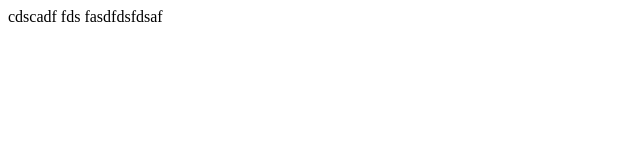
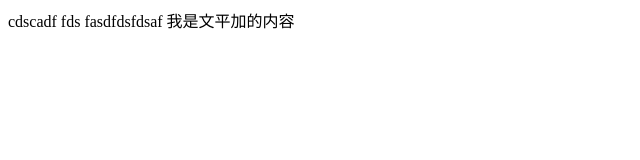
Before and after one commit to 290334353/xz, a plain HTML site: page index.html in a window 1280 px wide. Shown: the whole page, without its empty margins (0-640 px from the left). Drawn offline with Linux system fonts and the light colour scheme.

Commit message:
文平修改过的内容

```diff
--- a/index.html
+++ b/index.html
@@ -1,2 +1,3 @@
-cdscadf  fds  <html>
+cdscadf fds <html>
 fasdfdsfdsaf
+我是文平加的内容
```
